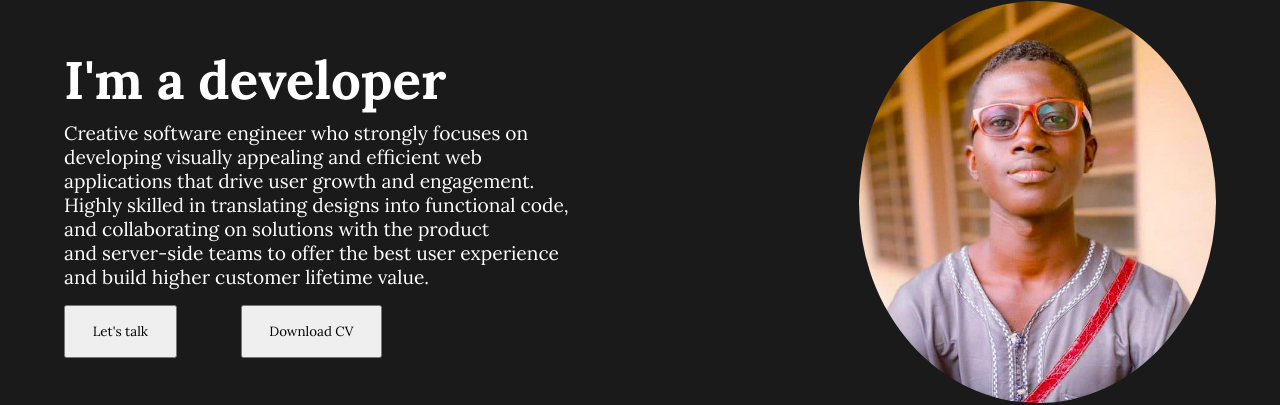
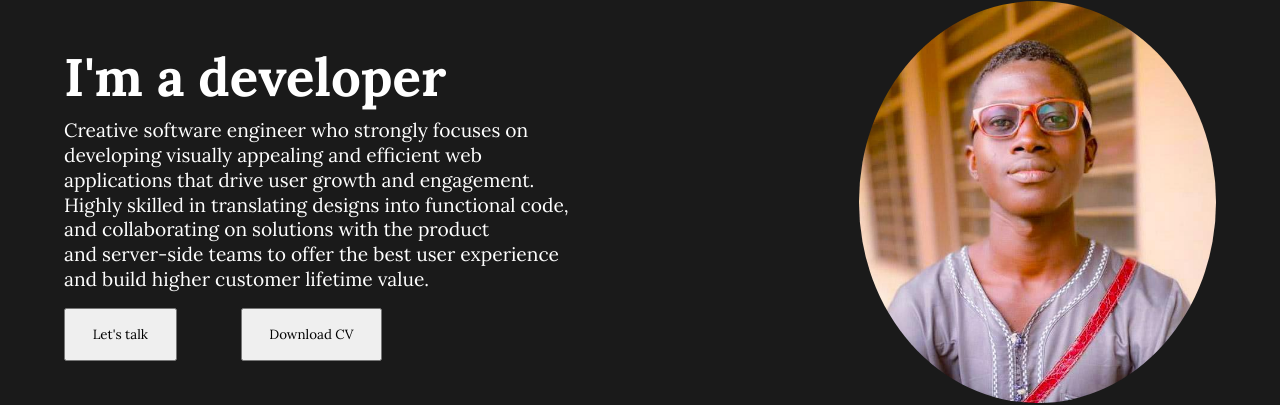
Before and after one commit to Medyunus/Portfolio-website, a plain HTML site: page index.html in a window 1280 px wide. Shown: the part 238-643 px from the top of the page. Drawn offline with Linux system fonts and the light colour scheme.

Commit message:
Updated the hero section and some css to improve the site

```diff
--- a/style.css
+++ b/style.css
@@ -110,6 +110,7 @@ nav a:hover {
 .hero-quote p {
   font-size: 1.2em;
   color: #fff;
+  line-height: 1.3em;
 }
 
 .hero-buttons {
```
Also changed, not shown: index.html (+2 -0 lines).
